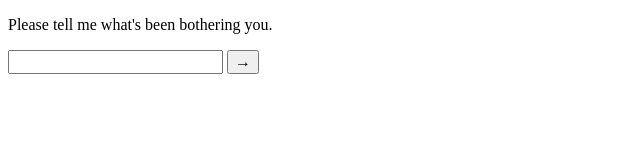
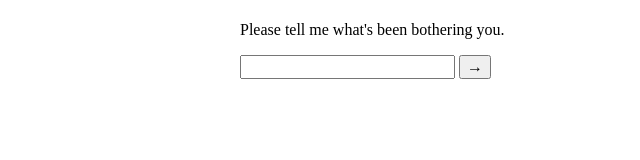
Before and after one commit to Aelerinya/eliza-ffos, a plain HTML site: page index.html in a window 1280 px wide. Shown: the whole page, without its empty margins (0-640 px from the left). Drawn offline with Linux system fonts and the light colour scheme.

Commit message:
Various changes
Separate style from index, now in style.css.
Desactive fullscreen.
Nicer on bigger screens.

```diff
--- a/index.html
+++ b/index.html
@@ -3,17 +3,9 @@
   <head>
     <meta charset="utf-8">
     <meta name="viewport" content="width=device-width,user-scalable=no,initial-scale=1">
+    <link rel="stylesheet" href="style.css" />
 
     <title>Eliza</title>
-
-    <style>
-      * {
-        word-wrap: break-word;
-      }
-      #eliza_input, #eliza_button {
-        font-size: 1em;
-      }
-    </style>
 
     <script src="elizadata.js" defer></script>
     <script src="elizabot.js" defer></script>
--- /dev/null
+++ b/style.css
@@ -0,0 +1,12 @@
+
+* {
+  word-wrap: break-word;
+}
+body {
+  max-width: 800px;
+  margin: auto;
+  padding: 5px;
+}
+#eliza_input, #eliza_button {
+  font-size: 1em;
+}
```
Also changed, not shown: 2 other files.
